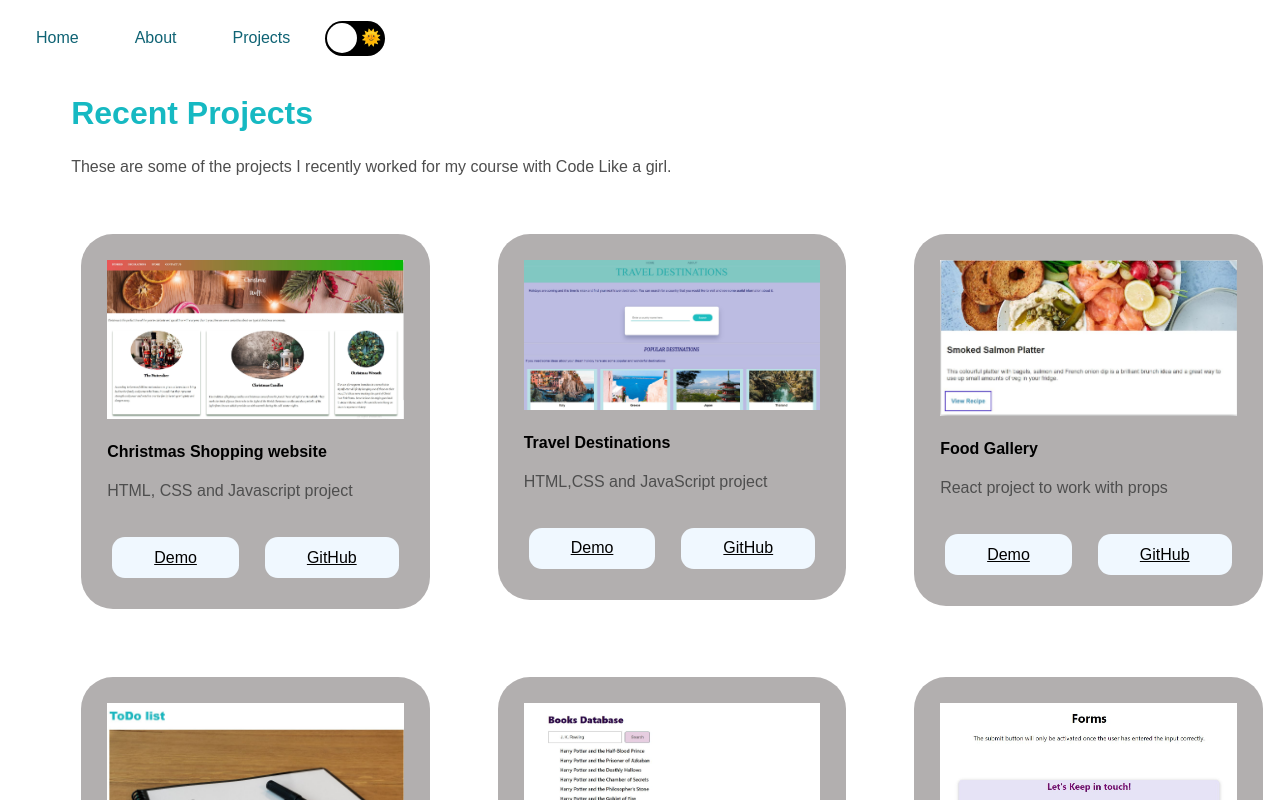
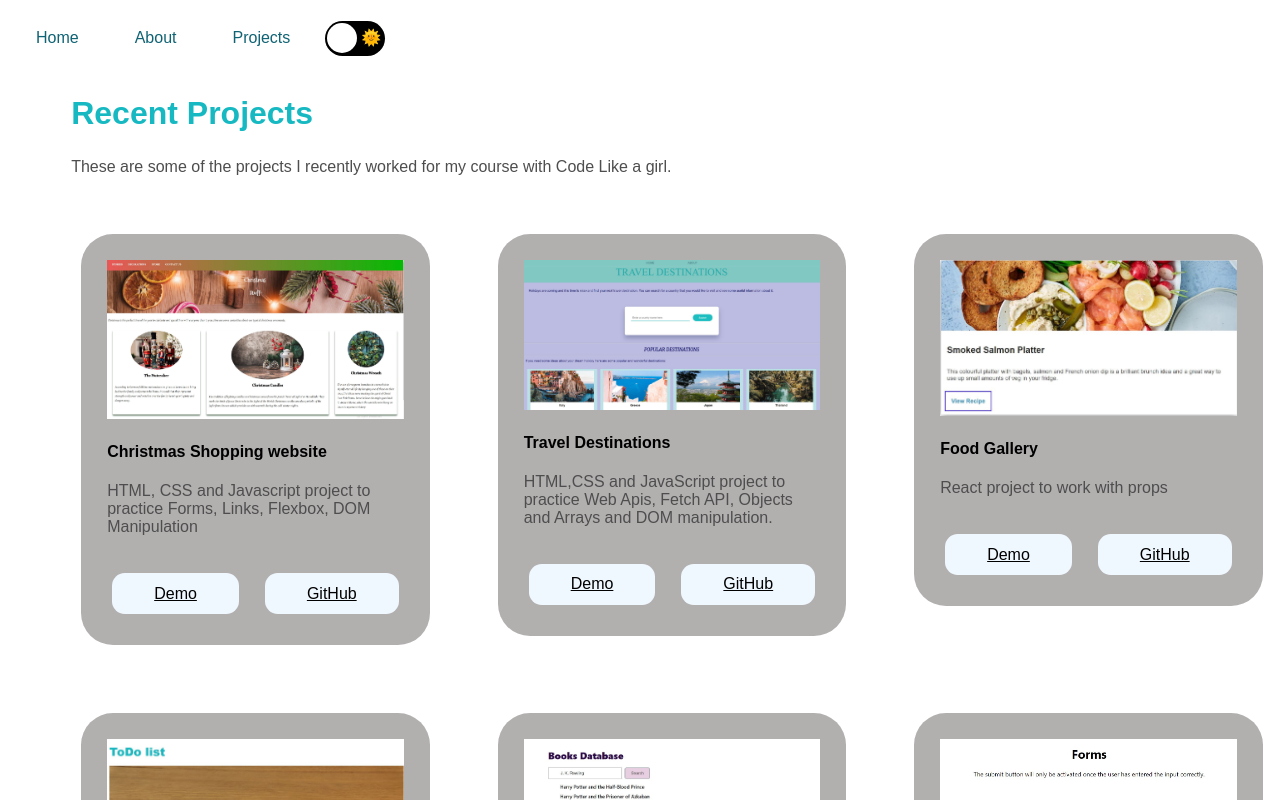
Before and after one commit to Andrea-Rivera/FinalReactProject, a React (Create React App) app: page /projects in a window 1280 px wide. Shown: the top 800 px of the page. Built offline with nearby package versions, Linux system fonts and the light colour scheme.

Commit message:
Adding description to projects

```diff
--- a/src/components/projectList/projectListData.js
+++ b/src/components/projectList/projectListData.js
@@ -10,7 +10,7 @@ const ProjectListData = [
     id: 1,
     image: Christmas,
     title: "Christmas Shopping website",
-    description: "HTML, CSS and Javascript project",
+    description: "HTML, CSS and Javascript project to practice Forms, Links, Flexbox, DOM Manipulation ",
     demo: "https://rococo-sunflower-9b8f02.netlify.app/",
     github: "https://github.com/Andrea-Rivera/CLG_FirstProject",
   },
@@ -18,7 +18,7 @@ const ProjectListData = [
     id: 2,
     image: TravelDestinations,
     title: "Travel Destinations",
-    description: "HTML,CSS and JavaScript project",
+    description: "HTML,CSS and JavaScript project to practice Web Apis, Fetch API, Objects and Arrays and DOM manipulation.",
     demo: "https://preeminent-snickerdoodle-c32e97.netlify.app/",
     github: "https://github.com/Andrea-Rivera/CLG_FinalProjectJS",
   },
```
